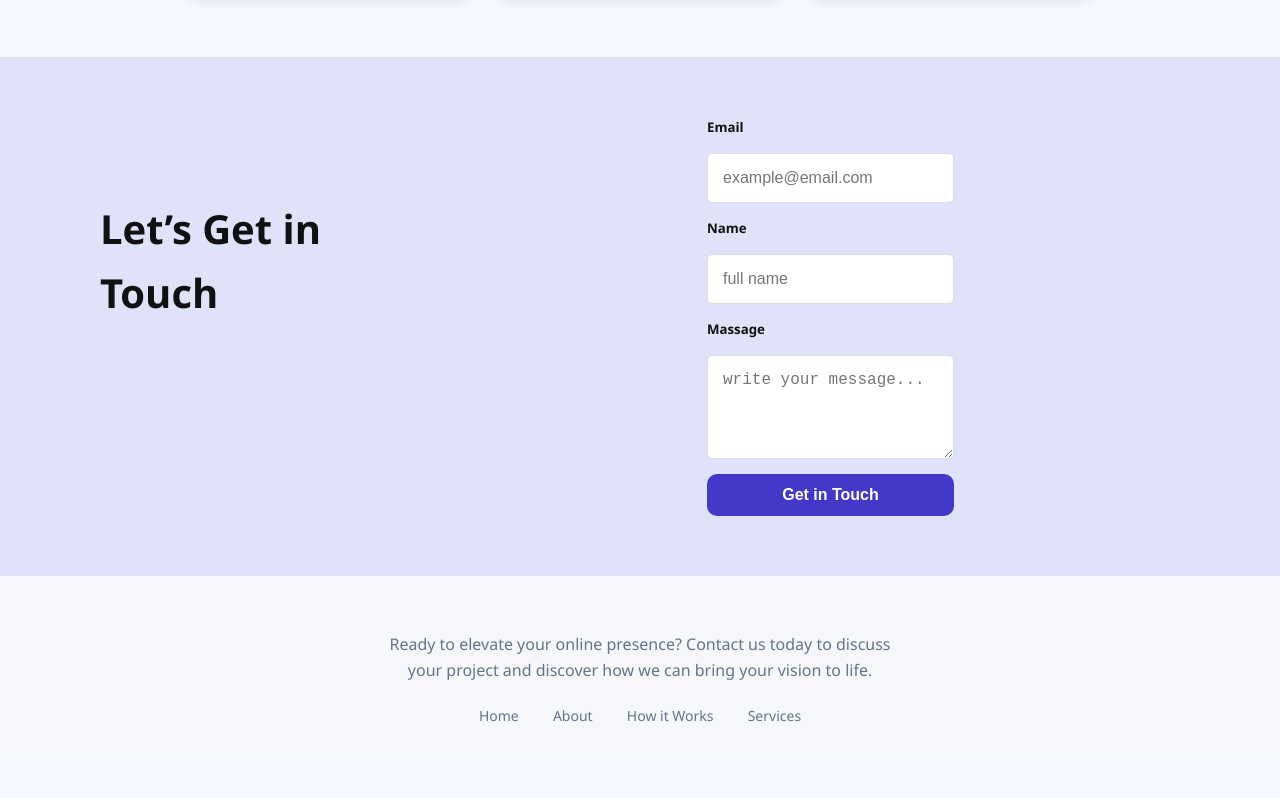
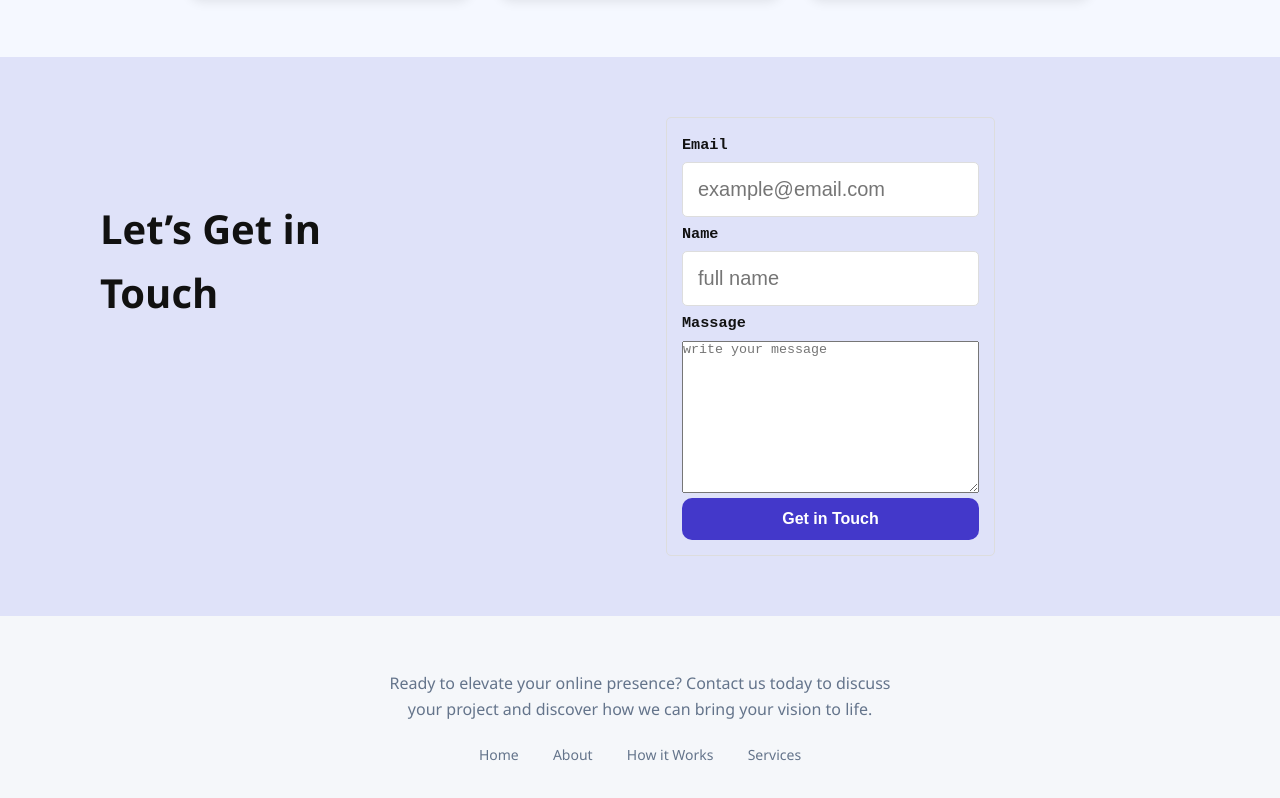
Before and after one commit to Musafir15/ph-assignment-b12a01, a plain HTML site: page index.html in a window 1280 px wide. Shown: the part 1736-2534 px from the top of the page. Before the commit the page ends 2495 px from the top, so only its background shows below. Drawn offline with Linux system fonts and the light colour scheme.

Commit message:
added the btnn

```diff
--- a/index.html
+++ b/index.html
@@ -99,14 +99,14 @@
     </section>
 
     <section class="contact">
-        <h2 class="let-text">Let’s Get in <br> Touch</h2>
+        <h2 class="come-text">Let’s Get in <br> Touch</h2>
         <form>
-            <h5>Email</h5>
+            <h3>Email</h3>
             <input type="email" placeholder="example@email.com" required>
-            <h5>Name</h5>
+            <h3>Name</h3>
             <input type="text" placeholder="full name" required>
-            <h5>Massage</h5>
-            <textarea placeholder="write your message..." rows="4" required></textarea>
+            <h3>Massage</h3>
+            <textarea placeholder="write your message" rows="10" required></textarea>
             <button type="submit" class="btn-primary">Get in Touch</button>
         </form>
     </section>
--- a/style.css
+++ b/style.css
@@ -211,26 +211,33 @@ body {
     justify-content: space-between;
 }
 
-.let-text {
+.come-text {
     font-size: 40px;
     margin: 80px;
 }
 
 .contact form {
-    max-width: 500px;
+    max-width: auto;
     margin: auto;
     display: flex;
     flex-direction: column;
-    gap: 15px;
-}
-
-.contact input,
-.contact textarea {
+    gap: 5px;
     padding: 15px;
     border: 1px solid #ddd;
     border-radius: 5px;
-    font-size: 16px;
+    font-size: 10px;
+    font-family: monospace;
+    font-size: medium;
 }
+
+.contact input {
+    padding: 15px;
+    border: 1px solid #ddd;
+    border-radius: 5px;
+    font-size: 20px;
+}
+
+.contact textarea {}
 
 .footer {
     padding: 30px 20px;
```
